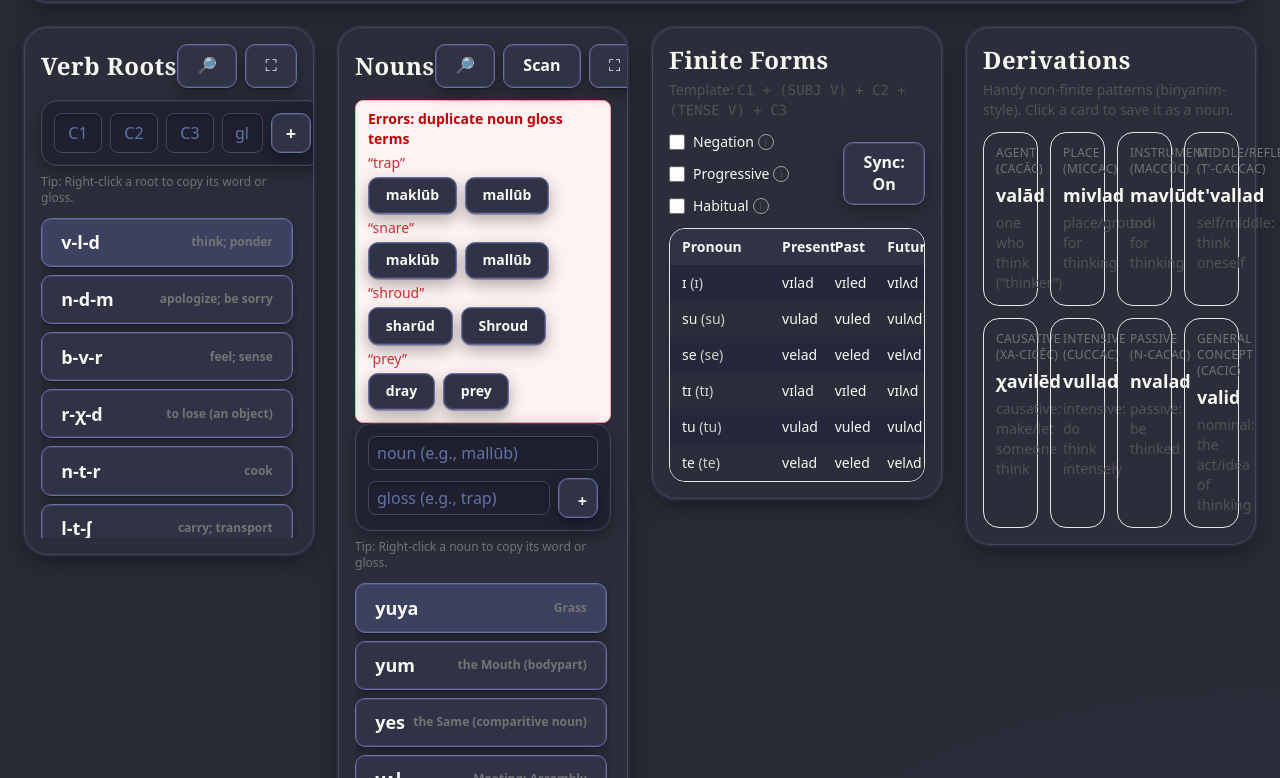
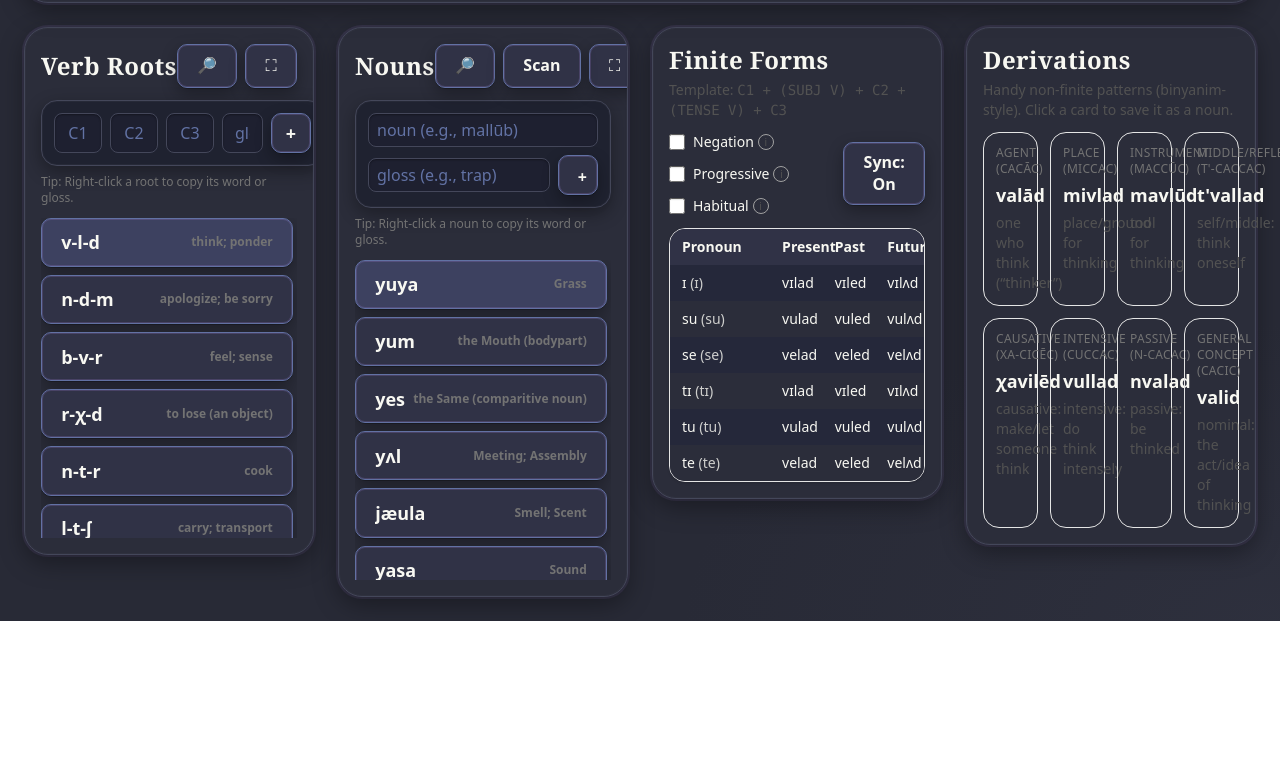
Before and after one commit to L1ghth0us3/Moontalk, a React (Vite) app: page / in a window 1280 px wide. Shown: the part 662-1440 px from the top of the page. After the commit the page ends 1283 px from the top, so only its background shows below. Built offline with nearby package versions, Linux system fonts and the light colour scheme.

Commit message:
chore(seeds): remove archaic test nouns (mallūb, Shroud, prey) from defaults

```diff
--- a/src/data/defaults.ts
+++ b/src/data/defaults.ts
@@ -24,11 +24,8 @@ export const DEFAULT_ROOTS: Root[] = mergeRoots.filter(r => {
 }).map(r => ({ id: uid(), c1: r.c1, c2: r.c2, c3: r.c3, gloss: r.gloss, synonyms: r.synonyms ? Array.from(r.synonyms) : [] }));
 
 const N0 = [
-  { word: "mallūb", gloss: "trap, snare", synonyms: [] },
   { word: "kalāb", gloss: "hunter", synonyms: [] },
   { word: "kalis", gloss: "scent trail", synonyms: [] },
-  { word: "Shroud", gloss: "the Shroud (place)", synonyms: [] },
-  { word: "prey", gloss: "prey", synonyms: [] },
 ] as const;
 const mergeNouns = [...SEED_NOUNS, ...N0];
 const seenN = new Set<string>();
```
